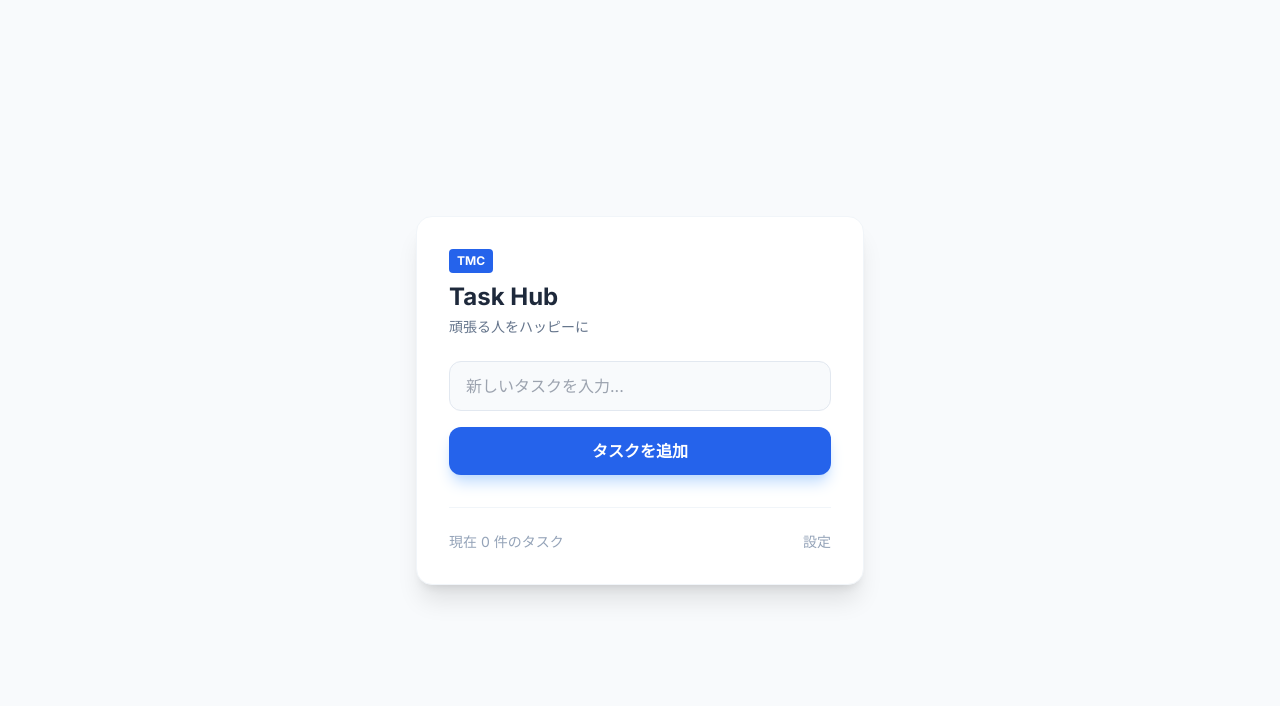
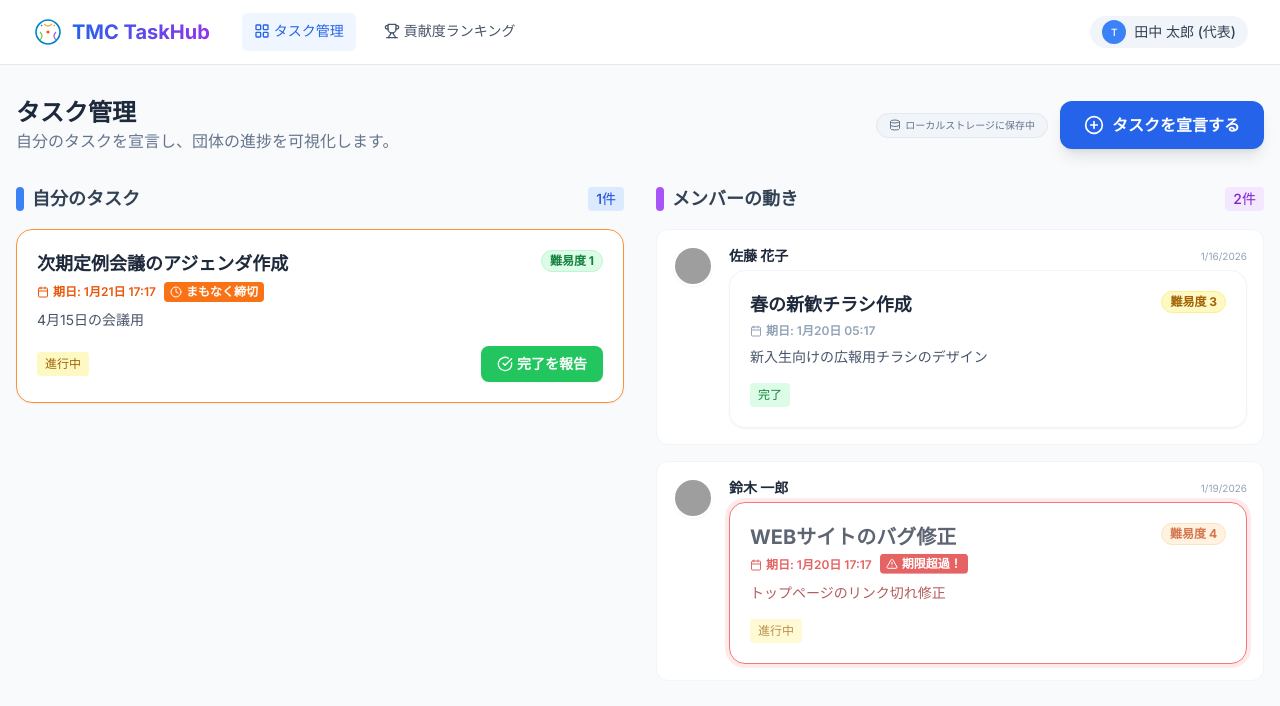
Before and after one commit to tmctaskmanager-yota/tmctask, a React (Vite) app: page /#/ in a window 1280 px wide. Shown: the top 706 px of the page. Built offline with nearby package versions, Linux system fonts and the light colour scheme; grey boxes are pictures that could not be loaded.

Commit message:
feat: Update import maps and remove inline scripts
Refactor `index.html` to use an external import map for dependencies.
Update `App.tsx` to import `lucide-react` icons more efficiently and use default tasks.
This change consolidates dependency management and cleans up the main HTML file.

```diff
--- a/App.tsx
+++ b/App.tsx
@@ -1,7 +1,7 @@
 
 import React, { useState, useMemo, useEffect } from 'react';
 import { HashRouter, Routes, Route, Link, useLocation } from 'react-router-dom';
-import { LayoutGrid, Trophy, PlusCircle, CheckCircle, Users, Bell, Calendar, AlertTriangle, Clock } from 'lucide-react';
+import { LayoutGrid, Trophy, PlusCircle, CheckCircle, Users, Bell, Calendar, AlertTriangle, Clock, Database } from 'lucide-react';
 import { Task, TaskStatus, Member, RankingData, TaskDifficulty } from './types';
 import { THEME_COLORS, TMCLogo } from './constants';
 
@@ -16,56 +16,16 @@ const INITIAL_MEMBERS: Member[] = [
 const now = Date.now();
 const oneDay = 86400000;
 
-const INITIAL_TASKS: Task[] = [
+const DEFAULT_TASKS: Task[] = [
   { id: 't1', title: '春の新歓チラシ作成', description: '新入生向けの広報用チラシのデザイン', assigneeId: 'm2', assigneeName: '佐藤 花子', difficulty: 3, status: TaskStatus.COMPLETED, createdAt: now - oneDay * 5, completedAt: now - oneDay * 2, dueDate: now - oneDay },
-  { id: 't2', title: '次期定例会議のアジェンダ作成', description: '4月15日の会議用', assigneeId: 'm1', assigneeName: '田中 太郎', difficulty: 1, status: TaskStatus.DOING, createdAt: now - oneDay, dueDate: now + oneDay * 0.5 }, // Soon
-  { id: 't3', title: 'WEBサイトのバグ修正', description: 'トップページのリンク切れ修正', assigneeId: 'm3', assigneeName: '鈴木 一郎', difficulty: 4, status: TaskStatus.PLANNED, createdAt: now - oneDay * 2, dueDate: now - oneDay * 0.5 }, // Overdue
+  { id: 't2', title: '次期定例会議のアジェンダ作成', description: '4月15日の会議用', assigneeId: 'm1', assigneeName: '田中 太郎', difficulty: 1, status: TaskStatus.DOING, createdAt: now - oneDay, dueDate: now + oneDay * 0.5 },
+  { id: 't3', title: 'WEBサイトのバグ修正', description: 'トップページのリンク切れ修正', assigneeId: 'm3', assigneeName: '鈴木 一郎', difficulty: 4, status: TaskStatus.PLANNED, createdAt: now - oneDay * 2, dueDate: now - oneDay * 0.5 },
 ];
 
 const CURRENT_USER_ID = 'm1';
 
-// Components
-const Navbar = () => {
-  const location = useLocation();
-  const isActive = (path: string) => location.pathname === path;
-
-  return (
-    <nav className="bg-white border-b border-slate-200 sticky top-0 z-50">
-      <div className="max-w-7xl mx-auto px-4 sm:px-6 lg:px-8">
-        <div className="flex justify-between h-16">
-          <div className="flex items-center space-x-8">
-            <Link to="/" className="flex items-center space-x-2">
-              <TMCLogo className="w-8 h-8" />
-              <span className="text-xl font-bold bg-clip-text text-transparent bg-gradient-to-r from-blue-600 to-purple-600">
-                TMC TaskHub
-              </span>
-            </Link>
-            <div className="hidden md:flex space-x-4">
-              <Link to="/" className={`px-3 py-2 rounded-md text-sm font-medium transition-colors ${isActive('/') ? 'text-blue-600 bg-blue-50' : 'text-slate-600 hover:text-blue-600 hover:bg-slate-50'}`}>
-                <LayoutGrid className="inline-block w-4 h-4 mr-1 mb-1" />
-                タスク管理
-              </Link>
-              <Link to="/ranking" className={`px-3 py-2 rounded-md text-sm font-medium transition-colors ${isActive('/ranking') ? 'text-blue-600 bg-blue-50' : 'text-slate-600 hover:text-blue-600 hover:bg-slate-50'}`}>
-                <Trophy className="inline-block w-4 h-4 mr-1 mb-1" />
-                貢献度ランキング
-              </Link>
-            </div>
-          </div>
-          <div className="flex items-center space-x-4">
-             <div className="flex items-center bg-slate-100 rounded-full px-3 py-1 text-sm font-medium text-slate-700">
-                <div className="w-6 h-6 rounded-full bg-blue-500 flex items-center justify-center text-white text-[10px] mr-2">T</div>
-                田中 太郎 (代表)
-             </div>
-          </div>
-        </div>
-      </div>
-    </nav>
-  );
-};
-
 // --- Shared Components ---
 
-// Fix: Extract DifficultyBadge to top level to avoid re-creation on every render and for better type handling in JSX lists.
 const DifficultyBadge = ({ level }: { level: number }) => {
   const colors = [
     'bg-green-100 text-green-700 border-green-200',
@@ -77,17 +37,15 @@ const DifficultyBadge = ({ level }: { level: number }) => {
   return <span className={`px-2 py-0.5 text-xs font-bold rounded-full border ${colors[level-1]}`}>難易度 {level}</span>;
 };
 
-// Fix: Extract getDeadlineStatus to top level as a pure helper.
 const getDeadlineStatus = (task: Task) => {
   if (task.status === TaskStatus.COMPLETED || !task.dueDate) return 'normal';
   const now = Date.now();
   const timeLeft = task.dueDate - now;
   if (timeLeft < 0) return 'overdue';
-  if (timeLeft < oneDay * 2) return 'soon'; // Within 48 hours
+  if (timeLeft < oneDay * 2) return 'soon';
   return 'normal';
 };
 
-// Fix: Extract TaskCard to top level. This resolves the error on line 183 where TypeScript complained about 'key' not existing on the prop type.
 const TaskCard = ({ task, isMyTask, onCompleteTask }: { task: Task, isMyTask: boolean, onCompleteTask?: (id: string) => void }) => {
   const status = getDeadlineStatus(task);
   const isOverdue = status === 'overdue';
@@ -163,6 +121,11 @@ const DashboardPage = ({ tasks, members, onAddTask, onCompleteTask }: { tasks: T
           <h1 className="text-2xl font-bold text-slate-800">タスク管理</h1>
           <p className="text-slate-500">自分のタスクを宣言し、団体の進捗を可視化します。</p>
         </div>
+        <div className="flex items-center gap-3">
+          <div className="hidden md:flex items-center px-3 py-1 bg-slate-100 text-slate-500 text-[10px] rounded-full border border-slate-200">
+            <Database className="w-3 h-3 mr-1" />
+            ローカルストレージに保存中
+          </div>
           <button
             onClick={() => setIsModalOpen(true)}
             className="flex items-center px-6 py-3 bg-blue-600 text-white rounded-xl shadow-lg hover:bg-blue-700 transition-all font-semibold"
@@ -171,9 +134,9 @@ const DashboardPage = ({ tasks, members, onAddTask, onCompleteTask }: { tasks: T
             タスクを宣言する
           </button>
         </div>
+      </div>
 
       <div className="grid grid-cols-1 lg:grid-cols-2 gap-8">
-        {/* My Tasks */}
         <section>
           <div className="flex items-center justify-between mb-4">
             <h2 className="text-lg font-bold text-slate-700 flex items-center">
@@ -185,13 +148,11 @@ const DashboardPage = ({ tasks, members, onAddTask, onCompleteTask }: { tasks: T
           <div className="space-y-4">
             {myTasks.length === 0 && <p className="text-slate-400 text-center py-8 border-2 border-dashed rounded-xl">現在宣言しているタスクはありません</p>}
             {myTasks.map(task => (
-              /* Fix: Passing onCompleteTask explicitly to the extracted TaskCard component */
               <TaskCard key={task.id} task={task} isMyTask={true} onCompleteTask={onCompleteTask} />
             ))}
           </div>
         </section>
 
-        {/* All Tasks Feed */}
         <section>
           <div className="flex items-center justify-between mb-4">
             <h2 className="text-lg font-bold text-slate-700 flex items-center">
@@ -221,7 +182,6 @@ const DashboardPage = ({ tasks, members, onAddTask, onCompleteTask }: { tasks: T
         </section>
       </div>
 
-      {/* Declaration Modal */}
       {isModalOpen && (
         <div className="fixed inset-0 z-[100] flex items-center justify-center bg-black/50 p-4 backdrop-blur-sm">
           <div className="bg-white rounded-3xl w-full max-w-md p-8 shadow-2xl animate-in zoom-in-95 duration-200">
@@ -251,7 +211,6 @@ const DashboardPage = ({ tasks, members, onAddTask, onCompleteTask }: { tasks: T
                   />
                   <Calendar className="absolute right-4 top-1/2 -translate-y-1/2 w-5 h-5 text-slate-400 pointer-events-none" />
                 </div>
-                <p className="text-[10px] text-slate-400 mt-1">※空欄の場合は無期限となります</p>
               </div>
               <div>
                 <label className="block text-sm font-bold text-slate-700 mb-1">詳細 (任意)</label>
@@ -275,10 +234,6 @@ const DashboardPage = ({ tasks, members, onAddTask, onCompleteTask }: { tasks: T
                       {lv}
                     </button>
                   ))}
-                </div>
-                <div className="flex justify-between mt-1 text-[10px] text-slate-400 px-1">
-                  <span>易しい</span>
-                  <span>難しい</span>
                 </div>
               </div>
               <div className="flex gap-4 mt-8">
@@ -329,7 +284,6 @@ const RankingPage = ({ tasks, members }: { tasks: Task[], members: Member[] }) =
         <p className="text-slate-500">タスク量 × 難易度で算出された、今期の活躍ランキングです。</p>
       </div>
 
-      {/* Top 3 Visual */}
       <div className="flex justify-center items-end gap-4 mb-12 px-4">
         {rankingData[1] && (
           <div className="flex flex-col items-center">
@@ -374,12 +328,9 @@ const RankingPage = ({ tasks, members }: { tasks: Task[], members: Member[] }) =
         )}
       </div>
 
-      {/* Full List */}
       <div className="bg-white rounded-3xl shadow-xl overflow-hidden border border-slate-100">
         <div className="bg-slate-50 px-6 py-4 border-b border-slate-100 flex justify-between text-xs font-bold text-slate-400 uppercase tracking-wider">
-          <div className="flex items-center space-x-12">
           <span>順位 / メンバー</span>
-          </div>
           <div className="flex items-center space-x-16">
             <span>タスク数</span>
             <span>合計ポイント</span>
@@ -403,11 +354,9 @@ const RankingPage = ({ tasks, members }: { tasks: Task[], members: Member[] }) =
               <div className="flex items-center space-x-12">
                  <div className="text-right w-16">
                     <span className="text-lg font-bold text-slate-700">{data.completedTasksCount}</span>
-                    <span className="text-[10px] text-slate-400 ml-1">件</span>
                  </div>
                  <div className="text-right w-24">
                     <span className="text-2xl font-black text-blue-600">{data.totalScore}</span>
-                    <span className="text-[10px] text-blue-400 ml-1">PTS</span>
                  </div>
               </div>
             </div>
@@ -418,10 +367,69 @@ const RankingPage = ({ tasks, members }: { tasks: Task[], members: Member[] }) =
   );
 };
 
+// --- Navbar ---
+
+const Navbar = () => {
+  const location = useLocation();
+  const isActive = (path: string) => location.pathname === path;
+
+  return (
+    <nav className="bg-white border-b border-slate-200 sticky top-0 z-50">
+      <div className="max-w-7xl mx-auto px-4 sm:px-6 lg:px-8">
+        <div className="flex justify-between h-16">
+          <div className="flex items-center space-x-8">
+            <Link to="/" className="flex items-center space-x-2">
+              <TMCLogo className="w-8 h-8" />
+              <span className="text-xl font-bold bg-clip-text text-transparent bg-gradient-to-r from-blue-600 to-purple-600">
+                TMC TaskHub
+              </span>
+            </Link>
+            <div className="hidden md:flex space-x-4">
+              <Link to="/" className={`px-3 py-2 rounded-md text-sm font-medium transition-colors ${isActive('/') ? 'text-blue-600 bg-blue-50' : 'text-slate-600 hover:text-blue-600 hover:bg-slate-50'}`}>
+                <LayoutGrid className="inline-block w-4 h-4 mr-1 mb-1" />
+                タスク管理
+              </Link>
+              <Link to="/ranking" className={`px-3 py-2 rounded-md text-sm font-medium transition-colors ${isActive('/ranking') ? 'text-blue-600 bg-blue-50' : 'text-slate-600 hover:text-blue-600 hover:bg-slate-50'}`}>
+                <Trophy className="inline-block w-4 h-4 mr-1 mb-1" />
+                貢献度ランキング
+              </Link>
+            </div>
+          </div>
+          <div className="flex items-center space-x-4">
+             <div className="flex items-center bg-slate-100 rounded-full px-3 py-1 text-sm font-medium text-slate-700">
+                <div className="w-6 h-6 rounded-full bg-blue-500 flex items-center justify-center text-white text-[10px] mr-2">T</div>
+                田中 太郎 (代表)
+             </div>
+          </div>
+        </div>
+      </div>
+    </nav>
+  );
+};
+
 // --- App Container ---
 
 const AppContent = () => {
-  const [tasks, setTasks] = useState<Task[]>(INITIAL_TASKS);
+  const [tasks, setTasks] = useState<Task[]>([]);
+  const [isLoaded, setIsLoaded] = useState(false);
+
+  // Load from LocalStorage on mount
+  useEffect(() => {
+    const saved = localStorage.getItem('tmc_tasks');
+    if (saved) {
+      setTasks(JSON.parse(saved));
+    } else {
+      setTasks(DEFAULT_TASKS);
+    }
+    setIsLoaded(true);
+  }, []);
+
+  // Save to LocalStorage on change
+  useEffect(() => {
+    if (isLoaded) {
+      localStorage.setItem('tmc_tasks', JSON.stringify(tasks));
+    }
+  }, [tasks, isLoaded]);
 
   const addTask = (taskData: Partial<Task>) => {
     const newTask: Task = {
@@ -444,6 +452,8 @@ const AppContent = () => {
     ));
   };
 
+  if (!isLoaded) return <div className="min-h-screen bg-slate-50 flex items-center justify-center font-bold text-slate-400">Loading...</div>;
+
   return (
     <div className="min-h-screen bg-[#F8FAFC]">
       <Navbar />
@@ -453,10 +463,6 @@ const AppContent = () => {
           <Route path="/ranking" element={<RankingPage tasks={tasks} members={INITIAL_MEMBERS} />} />
         </Routes>
       </main>
-
-      {/* Toast Notification for demonstration */}
-      <div className="fixed bottom-4 right-4 z-50 pointer-events-none">
-      </div>
     </div>
   );
 };
--- a/index.html
+++ b/index.html
@@ -1,3 +1,4 @@
+
 <!DOCTYPE html>
 <html lang="ja">
 <head>
@@ -17,56 +18,16 @@
 <script type="importmap">
 {
   "imports": {
-        "react": "https://esm.sh/react@19.0.0",
-        "react-dom": "https://esm.sh/react-dom@19.0.0",
-        "react-dom/client": "https://esm.sh/react-dom@19.0.0/client"
+    "lucide-react": "https://esm.sh/lucide-react@^0.562.0",
+    "react-dom/": "https://esm.sh/react-dom@^19.2.3/",
+    "react-router-dom": "https://esm.sh/react-router-dom@^7.12.0",
+    "react/": "https://esm.sh/react@^19.2.3/",
+    "react": "https://esm.sh/react@^19.2.3"
   }
 }
 </script>
 </head>
 <body>
     <div id="root"></div>
-
-    <script type="module">
-        import React, { useState } from 'react';
-        import { createRoot } from 'react-dom/client';
-
-        function App() {
-            return (
-                <div className="min-h-screen flex flex-col items-center justify-center p-4">
-                    <div className="bg-white p-8 rounded-2xl shadow-xl w-full max-w-md border border-slate-100">
-                        <div className="flex items-center gap-2 mb-2">
-                            <span className="bg-blue-600 text-white text-xs font-bold px-2 py-1 rounded">TMC</span>
-                        </div>
-                        <h1 className="text-2xl font-bold text-slate-800 mb-1">Task Hub</h1>
-                        <p className="text-slate-500 text-sm mb-6">頑張る人をハッピーに</p>
-
-                        <div className="space-y-4">
-                            <input
-                                type="text"
-                                placeholder="新しいタスクを入力..."
-                                className="w-full px-4 py-3 bg-slate-50 border border-slate-200 rounded-xl focus:outline-none focus:ring-2 focus:ring-blue-500 transition-all text-slate-700"
-                            />
-                            <button className="w-full bg-blue-600 hover:bg-blue-700 text-white font-semibold py-3 rounded-xl shadow-lg shadow-blue-200 transition-all active:scale-[0.98]">
-                                タスクを追加
-                            </button>
-                        </div>
-
-                        <div className="mt-8 pt-6 border-t border-slate-100">
-                            <div className="flex justify-between items-center text-sm text-slate-400">
-                                <span>現在 0 件のタスク</span>
-                                <span className="hover:underline cursor-pointer">設定</span>
-                            </div>
-                        </div>
-                    </div>
-                </div>
-            );
-        }
-
-        // root要素にAppをレンダリングする
-        const container = document.getElementById('root');
-        const root = createRoot(container);
-        root.render(React.createElement(App));
-    </script>
 </body>
 </html>
```
Lines whose indentation alone changed are shown as unchanged.
